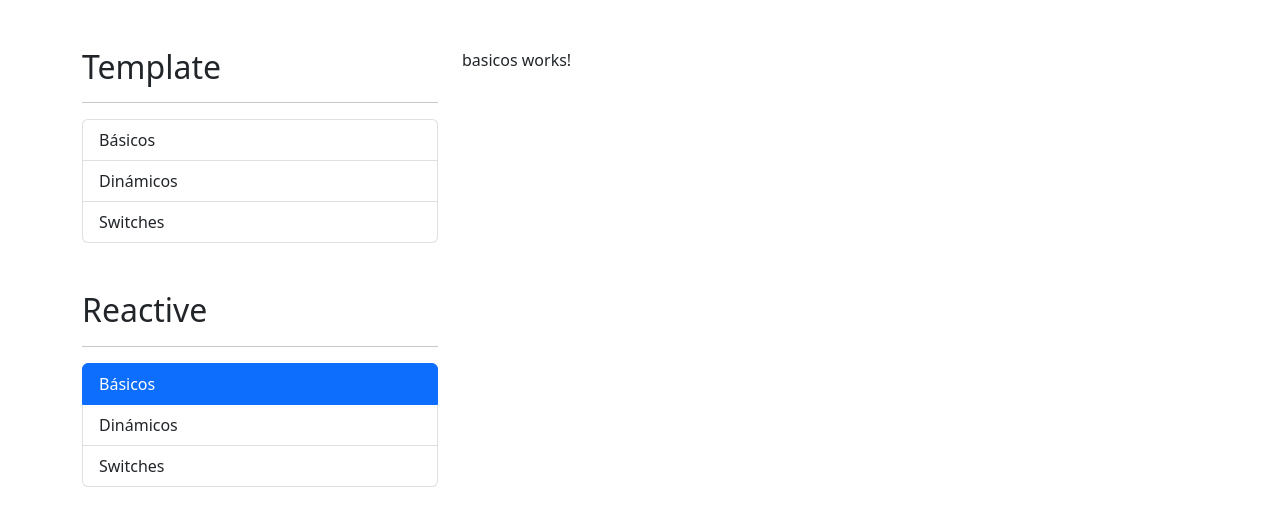
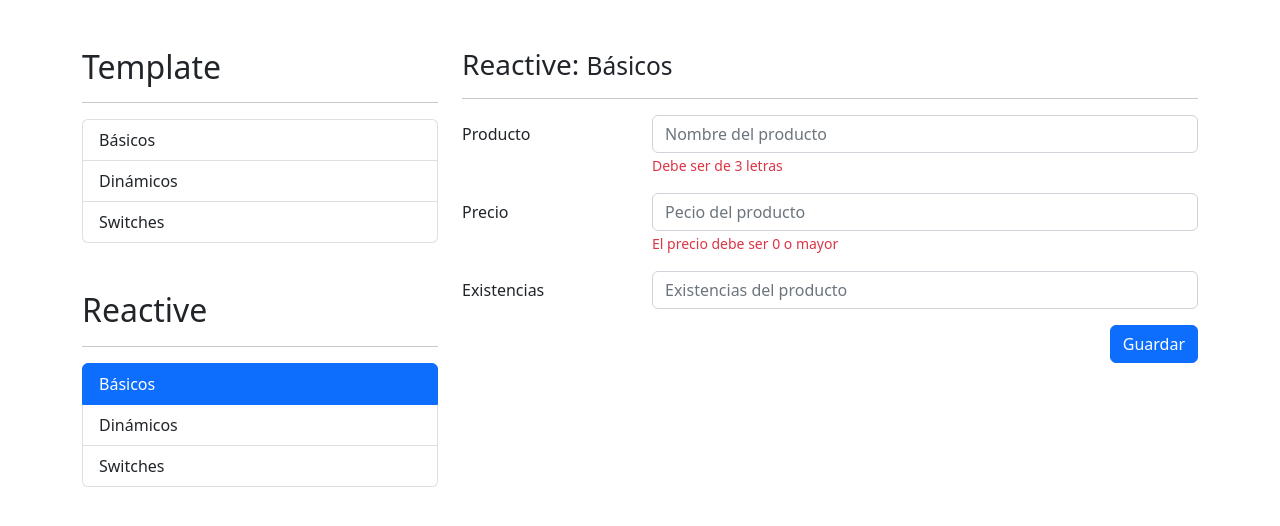
Before and after one commit to f4biaan/formulariosApp, an Angular app: page /reactive/basicos in a window 1280 px wide. Shown: the top 526 px of the page. Built offline with nearby package versions, Linux system fonts and the light colour scheme.

Commit message:
Reactive Forms structure

```diff
--- a/src/app/reactive/basicos/basicos.component.html
+++ b/src/app/reactive/basicos/basicos.component.html
@@ -1 +1,59 @@
-<p>basicos works!</p>
+<h3>Reactive: <small>Básicos</small></h3>
+<hr>
+
+<div class="row">
+  <div class="col">
+    <form autocomplete="off">
+      <!-- campo de product -->
+      <div class="mb-3 row">
+        <label class="col-sm-3 col-form-label">Producto</label>
+        <div class="col-sm-9">
+          <input type="text" class="form-control" id="producto" placeholder="Nombre del producto">
+          <span class="form-text text-danger">Debe ser de 3 letras</span>
+        </div>
+      </div>
+
+      <!-- precio de product -->
+      <div class="mb-3 row">
+        <label class="col-sm-3 col-form-label">Precio</label>
+        <div class="col-sm-9">
+          <input type="number" class="form-control" id="precio" placeholder="Pecio del producto">
+          <span class="form-text text-danger">El precio debe ser 0 o mayor</span>
+        </div>
+      </div>
+
+      <!-- existencias de product -->
+      <div class="mb-3 row">
+        <label class="col-sm-3 col-form-label">Existencias</label>
+        <div class="col-sm-9">
+          <input type="number" class="form-control" id="existencias" placeholder="Existencias del producto">
+        </div>
+      </div>
+
+      <div class="row">
+        <div class="col">
+          <button type="submit" class="btn btn-primary float-end">Guardar</button>
+        </div>
+      </div>
+    </form>
+  </div>
+</div>
+
+<!-- <div class="row">
+  <div class="col">
+    <span>Valid</span>
+    <pre>{{ miFormulario.valid }}</pre>
+
+    <span>Pristine</span>
+    <pre>{{ miFormulario.pristine }}</pre>
+
+    <span>Touched</span>
+    <pre>{{ miFormulario.touched }}</pre>
+
+    <span>Value</span>
+    <pre>{{ miFormulario.value | json }}</pre>
+
+    <span>CustomDirective</span>
+    <pre>{{ miFormulario.controls['existencias'].errors | json }}</pre>
+  </div>
+</div> -->
--- a/src/app/reactive/dinamicos/dinamicos.component.html
+++ b/src/app/reactive/dinamicos/dinamicos.component.html
@@ -1 +1,46 @@
-<p>dinamicos works!</p>
+<h2>Reactive: <small>Dinámicos</small></h2>
+<hr>
+
+<form autocomplete="off">
+  <!-- nombre -->
+  <div class="mb-3 row">
+    <label class="col-sm-3 col-form-label">Nombre</label>
+    <div class="col-sm-9">
+      <input type="text" class="form-control" id="nombre" placeholder="Nombre de la persona">
+      <span class="form-text text-danger">Este campo es
+        obligatorio</span>
+    </div>
+  </div>
+
+  <!-- Agregar favorito -->
+  <div class="mb-3 row">
+    <label class="col-sm-3 col-form-label">Agregar</label>
+    <div class="col-sm-9">
+      <div class="input-group">
+        <input class="form-control" name="nuevoJuego" id="nuevoJuego" placeholder="Agregar favorito"
+          (keyup.enter)="false">
+        <button class="btn btn-outline-primary" type="button" (click)="false">Agregar</button>
+      </div>
+    </div>
+  </div>
+
+  <!-- Lista de juegos favoritos -->
+  <div class="mb-3 row">
+    <label class="col-sm-3 col-form-label">Favoritos</label>
+    <div class="col-sm-9">
+      <!-- <div class="input-group mb-1" *ngFor="let juego of persona.favoritos; let i = index">
+        <input class="form-control">
+        <button class="btn btn-outline-danger" type="button" (click)="false">Eliminar</button>
+      </div> -->
+    </div>
+  </div>
+
+  <div class="row">
+    <div class="col-sm-12">
+      <button type="button" class="btn btn-primary float-end" (click)="false">Guardar</button>
+    </div>
+  </div>
+</form>
+
+<!-- <span>Persona</span>
+<pre>{{persona | json}}</pre> -->
--- a/src/app/reactive/switches/switches.component.html
+++ b/src/app/reactive/switches/switches.component.html
@@ -1 +1,66 @@
-<p>switches works!</p>
+<h2>Reactive: <small>Switches</small></h2>
+<hr>
+
+<form>
+  <div class="row mb-3">
+    <label class="col-sm-3 col-form-label">Género</label>
+    <div class="col-sm-9">
+      <div class="form-check">
+        <input class="form-check-input" type="radio" value="M" name="radioGenero" id="flexRadioMasculino">
+        <label class="form-check-label" for="flexRadioMasculino">Masculino</label>
+      </div>
+
+      <div class="form-check">
+        <input class="form-check-input" type="radio" value="F" name="radioGenero" id="flexRadioFemenino">
+        <label class="form-check-label" for="flexRadioFemenino">Femenino</label>
+      </div>
+    </div>
+  </div>
+
+  <!-- switches -->
+  <!-- redio -->
+  <div class="row mb-3">
+    <label class="col-sm-3 col-form-label">Notificaciones</label>
+    <div class="col-sm-9">
+      <div class="form-check form-switch mt-2">
+        <input class="form-check-input" type="checkbox" role="switch" id="flexSwitchCheckChecked">
+        <label class="form-check-label" for="flexSwitchCheckChecked">Quiero recibir notificaciones</label>
+      </div>
+    </div>
+  </div>
+
+  <!--  -->
+  <div class="row mb-3">
+    <label class="col-sm-3 col-form-label"></label>
+    <div class="col-sm-9">
+      <div class="form-check">
+        <input class="form-check-input" type="checkbox" id="flexCheckDefault">
+        <label class="form-check-label" for="flexCheckDefault">
+          Terminos y condiciones
+        </label>
+      </div>
+    </div>
+  </div>
+
+  <!-- boton submit -->
+  <div class="row">
+    <div class="col">
+      <button class="btn btn-primary float-end">Guardar</button>
+    </div>
+  </div>
+</form>
+
+<!-- <span>Valor del formulario</span>
+<pre>{{miFormulario.value | json}}</pre>
+
+<span>Persona</span>
+<pre>{{persona | json}}</pre>
+
+<span>Valid</span>
+<pre>{{miFormulario.valid}}</pre>
+
+<span>Términos</span>
+<pre>{{miFormulario.controls['terminos'].errors | json}}</pre>
+
+<br>
+<pre>Condiciones: </pre> -->
--- a/src/app/template/basicos/basicos.component.html
+++ b/src/app/template/basicos/basicos.component.html
@@ -1,4 +1,4 @@
-<h3>Template: Básicos</h3>
+<h3>Template: <small>Básicos</small></h3>
 <hr>
 
 <div class="row">
```
